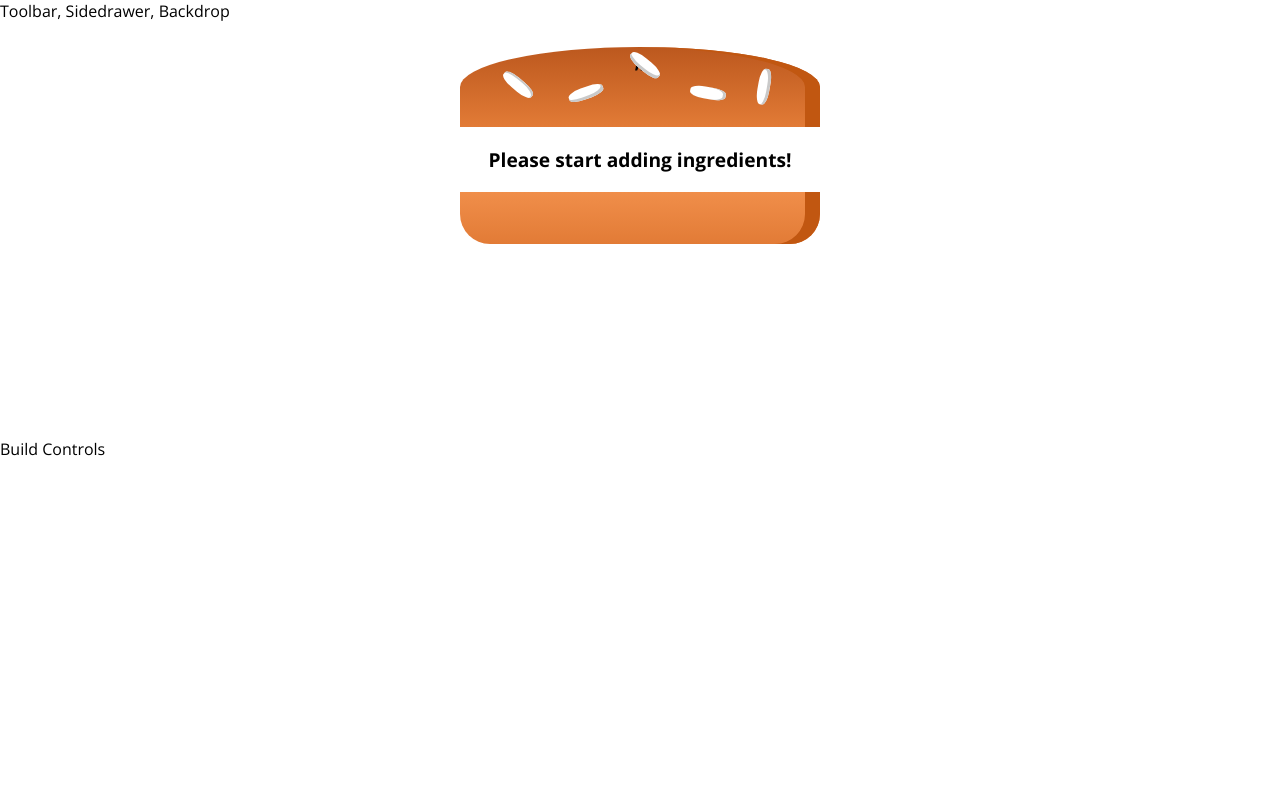
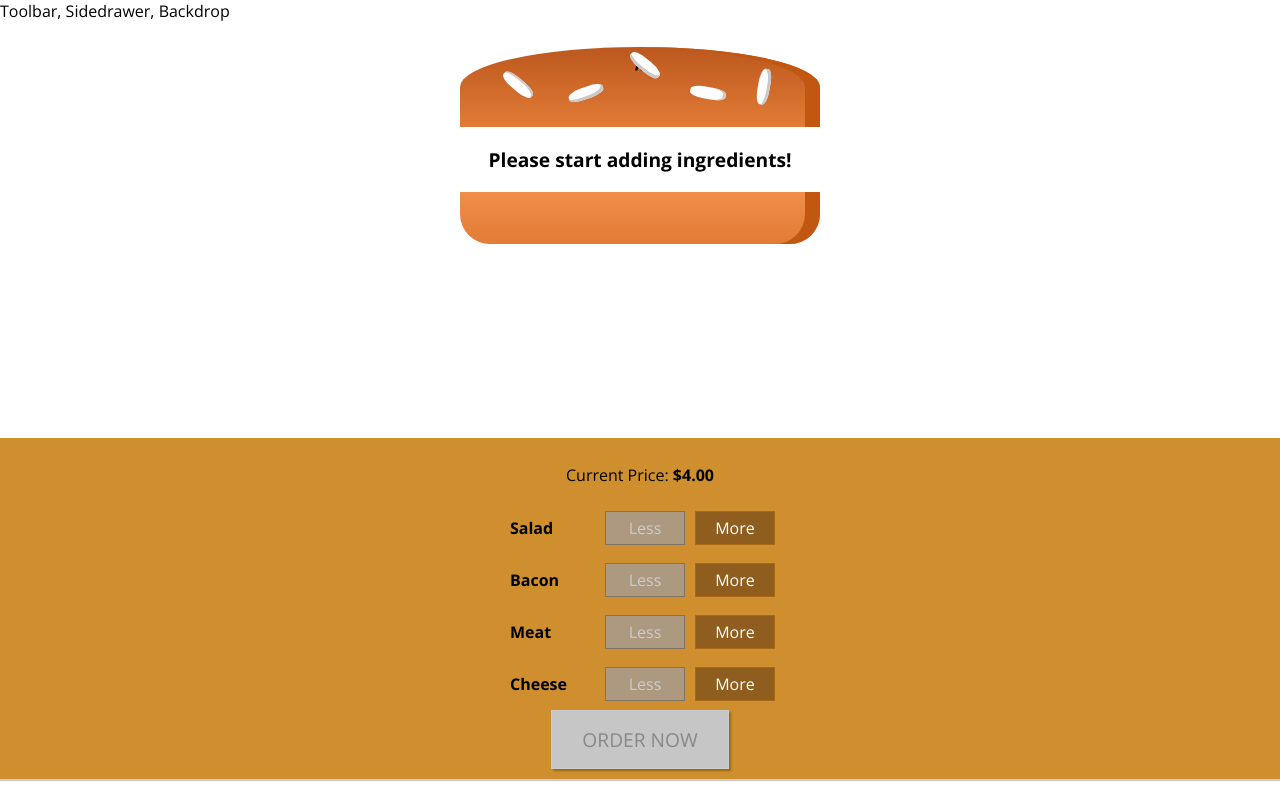
Before and after one commit to jess-maldonado/burger-builder, a React (Create React App) app: page / in a window 1280 px wide. Built offline with nearby package versions, Linux system fonts and the light colour scheme.

Commit message:
added order button & price update

```diff
--- /dev/null
+++ b/src/components/Burger/BuildControls/BuildControl/BuildControl.js
@@ -0,0 +1,12 @@
+import React from 'react';
+import classes from './BuildControl.module.css';
+
+const buildControl = (props) => (
+    <div className={classes.BuildControl}>
+        <div className={classes.Label}>{props.label}</div>
+        <button className={classes.Less} onClick={props.removed} disabled={props.disabled}>Less</button>
+        <button className={classes.More} onClick={props.added}>More</button>
+    </div>
+);
+
+export default buildControl;
--- /dev/null
+++ b/src/components/Burger/BuildControls/BuildControl/BuildControl.module.css
@@ -0,0 +1,56 @@
+.BuildControl {
+    display: flex;
+    justify-content: space-between;
+    align-items: center;
+    margin: 5px 0;
+}
+
+.BuildControl button {
+    display: block;
+    font: inherit;
+    padding: 5px;
+    margin: 0 5px;
+    width: 80px;
+    border: 1px solid #AA6817;
+    cursor: pointer;
+    outline: none;
+}
+
+.BuildControl button:disabled {
+    background-color: #AC9980;
+    border: 1px solid #7E7365;
+    color: #ccc;
+    cursor: default;
+}
+
+.BuildControl button:hover:disabled {
+    background-color: #AC9980;
+    color: #ccc;
+    cursor: not-allowed;
+}
+
+.Label {
+    padding: 10px;
+    font-weight: bold;
+    width: 80px;
+}
+
+.BuildControl .Less {
+    background-color: #D39952;
+    color: white;
+}
+
+.BuildControl .More {
+    background-color: #8F5E1E;
+    color: white;
+}
+
+.BuildControl .Less:hover, .BuildControl .Less:active {
+    background-color: #DAA972;
+    color: white;
+}
+
+.BuildControl .More:hover,.BuildControl .More:active {
+    background-color: #99703F;
+    color: white;
+}
--- /dev/null
+++ b/src/components/Burger/BuildControls/BuildControls.js
@@ -0,0 +1,33 @@
+import React from 'react';
+import classes from './BuildControls.module.css';
+import BuildControl from './BuildControl/BuildControl';
+
+const controls = [
+    { label: 'Salad', type: 'salad'},
+    { label: 'Bacon', type: 'bacon'},
+    { label: 'Meat', type: 'meat'},
+    { label: 'Cheese', type: 'cheese'}
+]
+
+const buildControls = (props) => {
+
+
+    return(
+        <div className={classes.BuildControls}>
+            <p>Current Price: <strong>${props.price.toFixed(2)}</strong></p>
+            {controls.map(ctrl => (
+                <BuildControl
+                key={ctrl.type}
+                label={ctrl.label}
+                added={() => props.ingredientAdded(ctrl.type)}
+                removed={() => props.ingredientRemoved(ctrl.type)}
+                disabled={props.disabled[ctrl.type]}
+                />
+            ))}
+            <button className={classes.OrderButton}
+            disabled={props.purchasable}>ORDER NOW</button>
+        </div>
+    )
+}
+
+export default buildControls;
--- /dev/null
+++ b/src/components/Burger/BuildControls/BuildControls.module.css
@@ -0,0 +1,52 @@
+.BuildControls {
+    width: 100%;
+    background-color: #CF8F2E;
+    display: flex;
+    flex-flow: column;
+    align-items: center;
+    box-shadow: 0 2px 1px #ccc;
+    margin: auto;
+    padding: 10px 0;
+}
+
+
+.OrderButton {
+    background-color: #DAD735;
+    outline: none;
+    cursor: pointer;
+    border: 1px solid #966909;
+    color: #966909;
+    font-family: inherit;
+    font-size: 1.2em;
+    padding: 15px 30px;
+    box-shadow: 2px 2px 2px #966909;
+}
+
+.OrderButton:hover, .OrderButton:active {
+    background-color: #A0DB41;
+    border: 1px solid #966909;
+    color: #966909;
+}
+
+.OrderButton:disabled {
+    background-color: #C7C6C6;
+    cursor: not-allowed;
+    border: 1px solid #ccc;
+    color: #888888;
+}
+
+.OrderButton:not(:disabled) {
+    animation: enable 0.3s linear;
+}
+
+@keyframes enable {
+    0% {
+        transform: scale(1);
+    }
+    60% {
+        transform: scale(1.1);
+    }
+    100% {
+        transform: scale(1);
+    }
+}
--- a/src/components/Burger/Burger.js
+++ b/src/components/Burger/Burger.js
@@ -13,13 +13,12 @@
         } )
         .reduce((arr, el) => {
             return arr.concat(el)
-        }, [])
+        }, []);
 
         if (transformedIngredients.length === 0) {
             transformedIngredients = <p>Please start adding ingredients!</p>
         }
 
-        console.log(transformedIngredients)
 
     return(
         <div className={classes.Burger}>
--- a/src/containers/BurgerBuilder/BurgerBuilder.js
+++ b/src/containers/BurgerBuilder/BurgerBuilder.js
@@ -1,6 +1,14 @@
 import React, {Component} from 'react';
 import Aux from '../../hoc/Aux';
 import Burger from '../../components/Burger/Burger';
+import BuildControls from '../../components/Burger/BuildControls/BuildControls';
+
+const INGREDIENT_PRICES = {
+    salad: 0.5,
+    cheese: 0.4,
+    meat: 1.3,
+    bacon: 0.7,
+}
 
 class BurgerBuilder extends Component {
 
@@ -10,15 +18,73 @@
             bacon: 0,
             cheese: 0,
             meat: 0
-        }
+        },
+        totalPrice: 4,
+        purchasable: false
+    }
+
+    updatePurchaseState = (ingredients) => {
+        const sum = Object.keys(ingredients)
+            .map(igKey => {
+                return ingredients[igKey]
+            })
+            .reduce((sum, el) => {
+                return sum + el;
+            }, 0);
+        this.setState({purchasable: sum > 0})
+    }
+
+    addIngredientHandler = (type) => {
+        const oldCount = this.state.ingredients[type];
+        const updatedCount = oldCount + 1;
+        const updatedIngredients = {
+            ...this.state.ingredients
+        };
+        updatedIngredients[type] = updatedCount;
+
+        const oldPrice   = this.state.totalPrice;
+        const priceAddition = INGREDIENT_PRICES[type];
+        const newPrice = oldPrice + priceAddition
+        this.setState({totalPrice: newPrice, ingredients: updatedIngredients})
+
+        this.updatePurchaseState(updatedIngredients);
+    }
+
+    removeIngredientHandler = (type) => {
+        const oldCount = this.state.ingredients[type];
+        const updatedCount = (oldCount - 1 >=0 ? oldCount - 1 : 0);
+        const updatedIngredients = {
+            ...this.state.ingredients
+        };
+        updatedIngredients[type] = updatedCount;
+
+        const oldPrice   = this.state.totalPrice;
+        const priceReduction = INGREDIENT_PRICES[type];
+        const newPrice = (oldCount === 0 ? oldPrice : oldPrice - priceReduction)
+        this.setState({totalPrice: newPrice, ingredients: updatedIngredients})
+
+        this.updatePurchaseState(updatedIngredients);
+
     }
 
 
     render() {
+        const disabledInfo = {
+            ...this.state.ingredients
+        }
+        for (let key in disabledInfo) {
+            disabledInfo[key] = disabledInfo[key] <= 0
+        }
         return(
             <Aux>
                 <Burger ingredients={this.state.ingredients} />
-                <div>Build Controls</div>
+                <BuildControls
+                ingredientAdded={this.addIngredientHandler}
+                ingredientRemoved={this.removeIngredientHandler}
+                disabled={disabledInfo}
+                price={this.state.totalPrice}
+                purchasable={!this.state.purchasable}
+                 />
             </Aux>
 
         );
```
